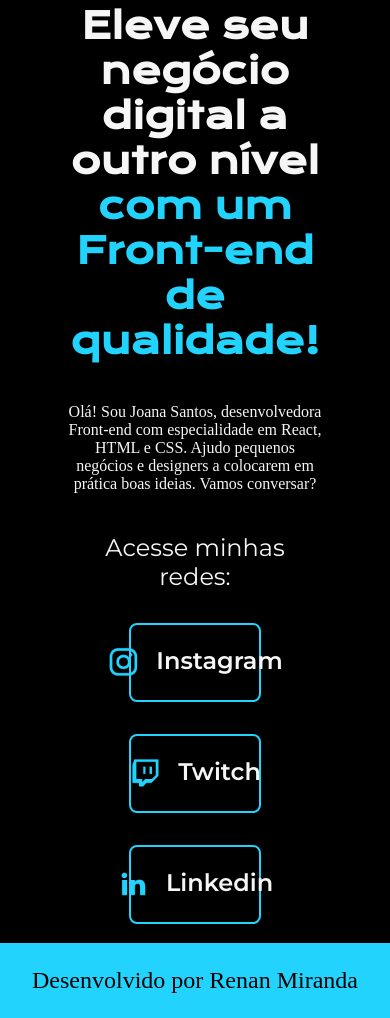
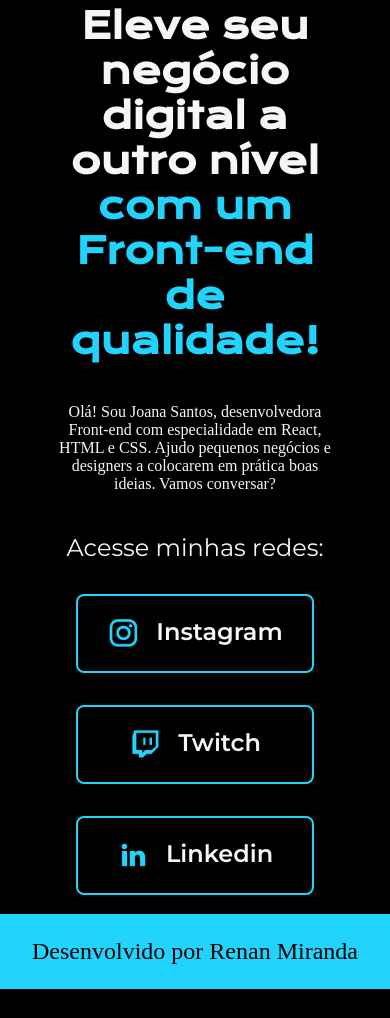
Before and after one commit to RenanMEleoterio/primeiro_projeto_alura, a plain HTML site: page index.html in a window 390 px wide. Shown: the part 375-1393 px from the top of the page. After the commit the page ends 1364 px from the top, so only its background shows below. Drawn offline with nearby package versions, Linux system fonts and the light colour scheme.

Commit message:
Update style.css

```diff
--- a/style/style.css
+++ b/style/style.css
@@ -132,5 +132,11 @@ body{
         width: auto;
         text-align: center;
     }
+    .apresentacao__conteudo__link__redes{
+        padding: 21.5px 48px;
+    }
+    .apresentacao__conteudo__link__redes:hover{
+        padding: 24px 60px;
+    }
 
 }
```
